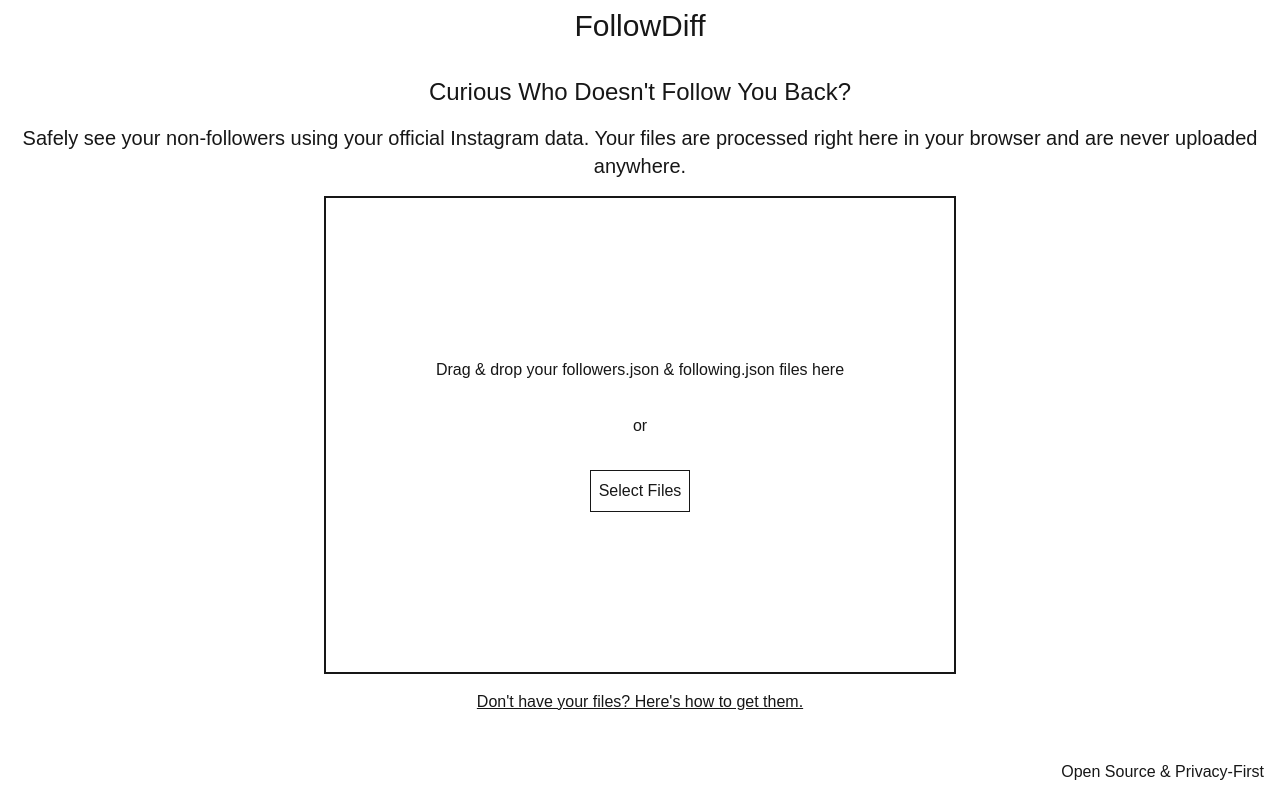
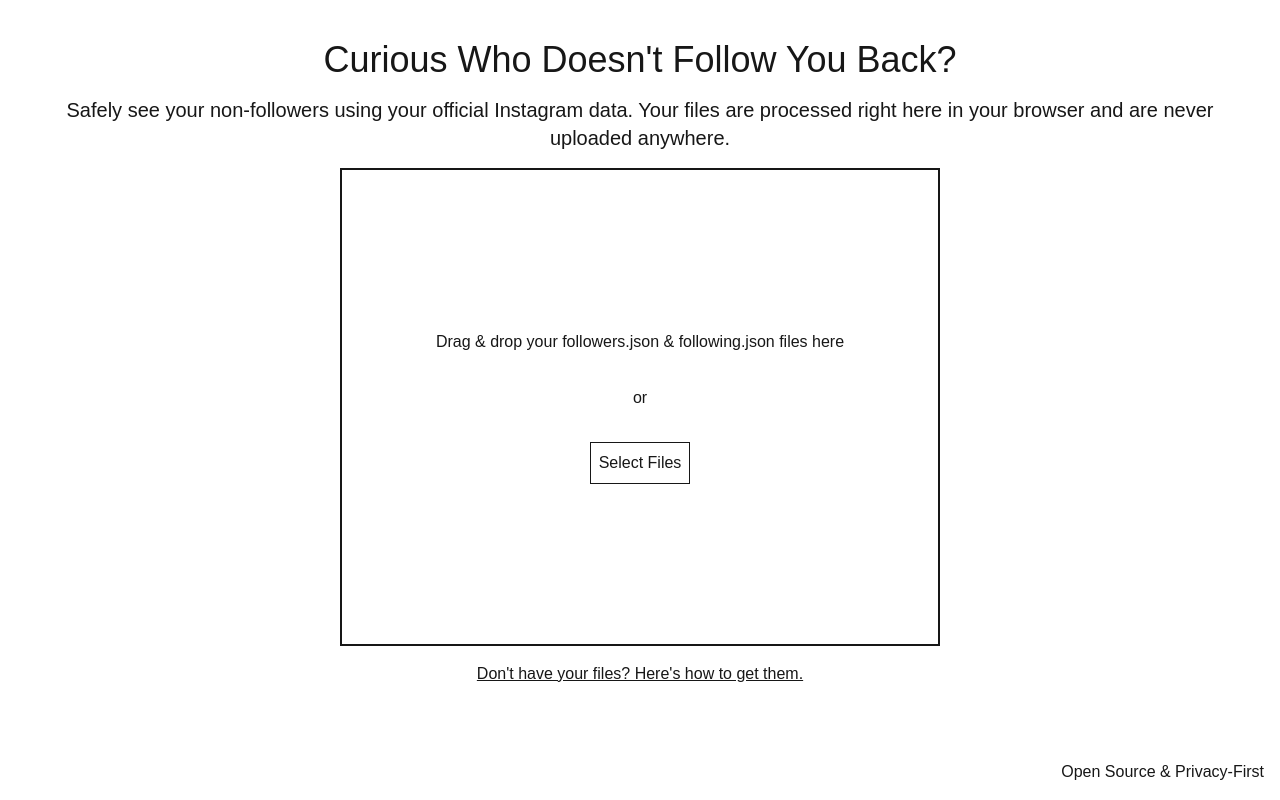
Before and after one commit to Eric-Zhang-Developer/follow-diff, a Next.js app: page / in a window 1280 px wide. Built offline with nearby package versions, Linux system fonts and the light colour scheme.

Commit message:
remove followdiff element

```diff
--- a/src/app/page.tsx
+++ b/src/app/page.tsx
@@ -5,10 +5,9 @@ import Link from "next/link";
 
 export default function Home() {
   return (
-    <div className="mx-auto container p-2">
-      <header className="text-3xl text-center mb-8">FollowDiff</header>
+    <div className="mx-auto container p-10">
       <main className="flex items-center justify-center flex-col gap-4">
-        <h1 className="text-2xl">Curious Who Doesn&apos;t Follow You Back?</h1>
+        <h1 className="text-4xl">Curious Who Doesn&apos;t Follow You Back?</h1>
         <h2 className="text-xl text-center">Safely see your non-followers using your official Instagram data. Your files are processed right here in your browser and are never uploaded anywhere.</h2>
         {/* Drop Zone */}
         <div className="border-2 px-1/2 py-40 flex flex-col gap-8 items-center justify-center w-1/2">
```
